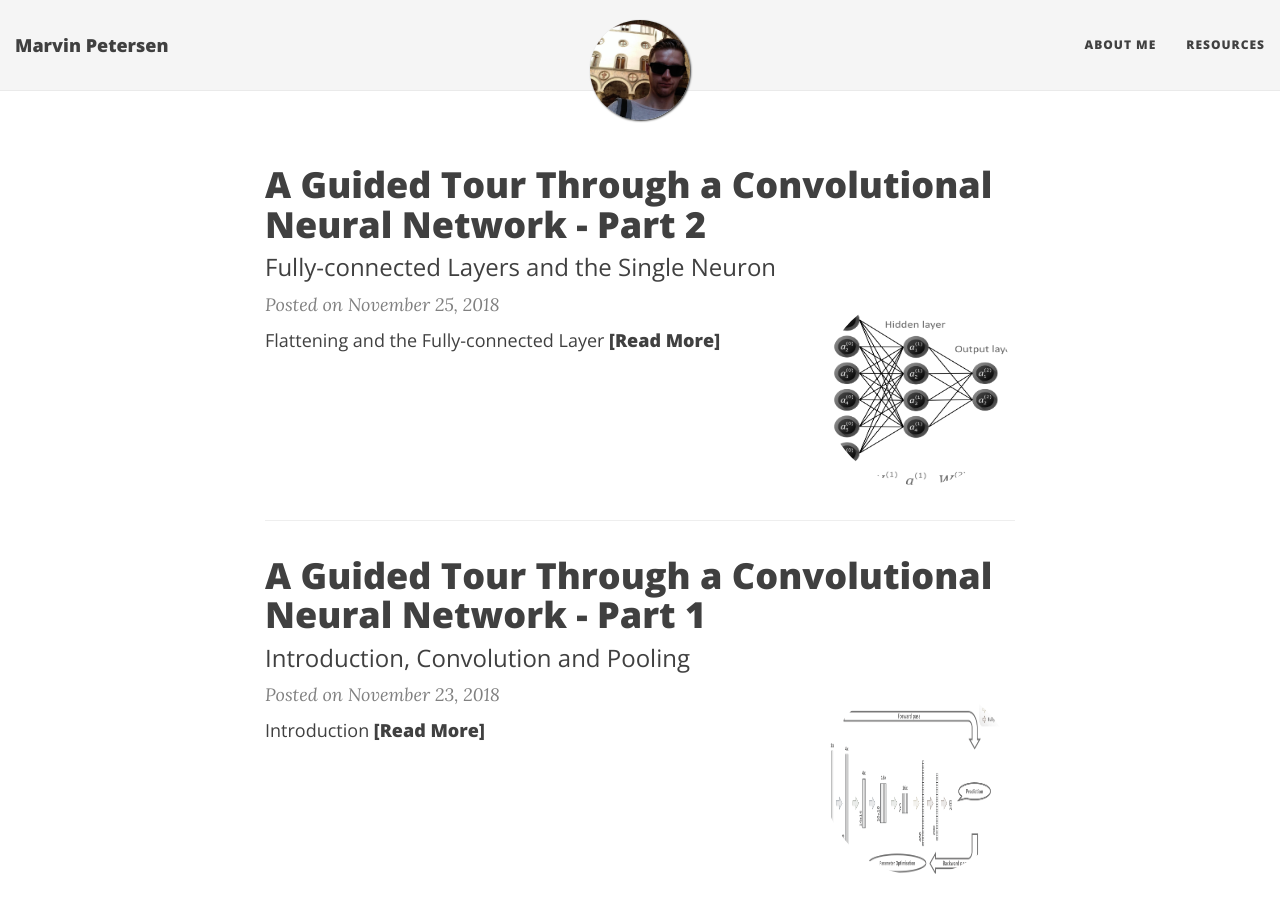
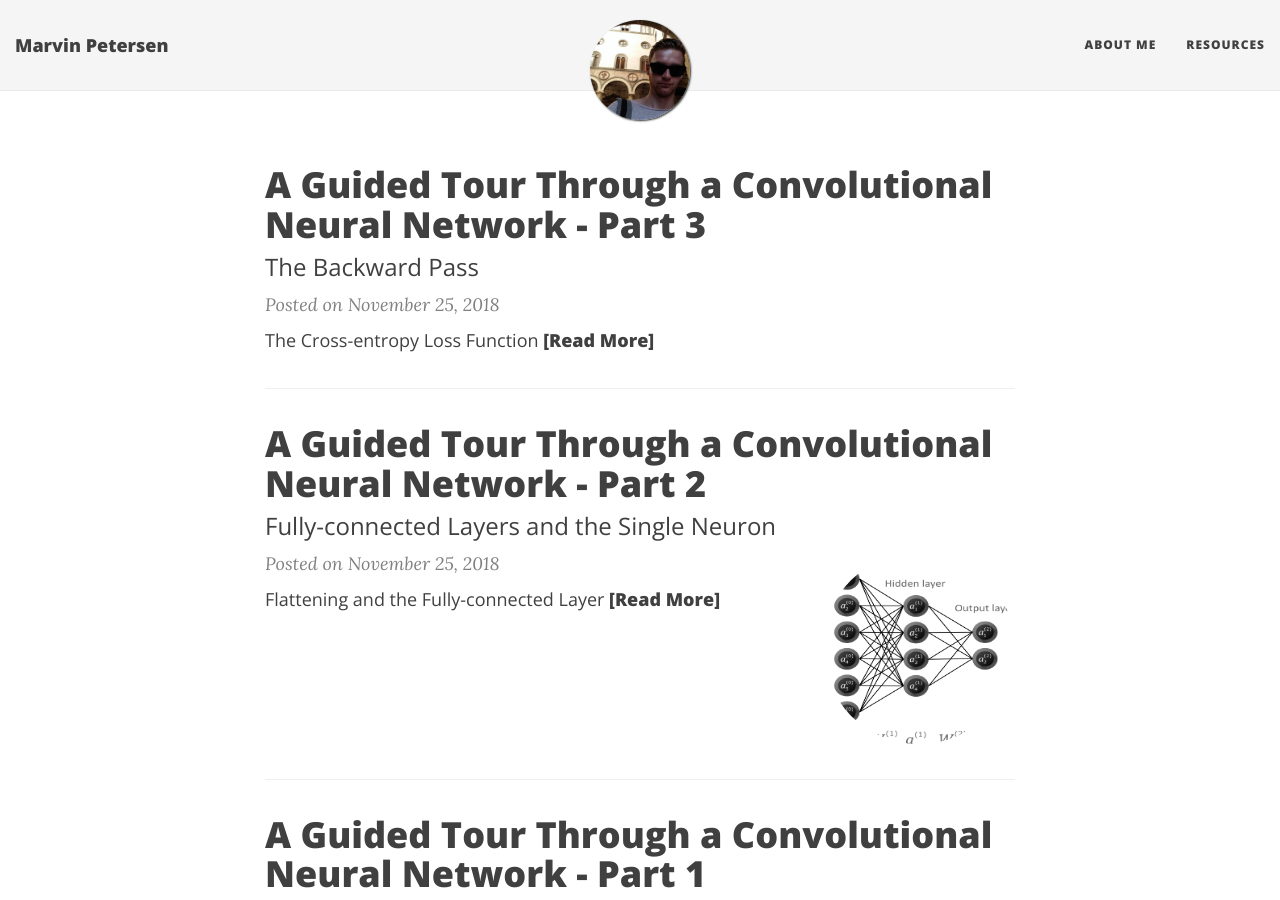
Before and after one commit to m-petersen/vinpetersen.github.io, a Jekyll site: the page built from index.html, in a window 1280 px wide and 900 px high. Built offline with Jekyll 4.4.1, drawn with Linux system fonts in a browser that asks for light colours; nearby versions of some CDN libraries; the list of posts is cut into pages by our own code; some of the changed lines change nothing that is shown.

Commit message:
Update 2018-11-25-a-guided-tour-through-a-convolutional-neural-network-part-3.md

```diff
--- a/_posts/2018-11-25-a-guided-tour-through-a-convolutional-neural-network-part-3.md
+++ b/_posts/2018-11-25-a-guided-tour-through-a-convolutional-neural-network-part-3.md
@@ -1,29 +1,47 @@
 ---
 layout: post
-published: false
+published: true
 title: A Guided Tour Through a Convolutional Neural Network - Part 3
 mathjax: true
 math: true
+subtitle: The Backward Pass
 ---
-## A New Post
+### The Cross-entropy Loss Function
 
-Some inline Latex: $$a^2 + b^2 = c^2$$
+The loss function quantifies the goodness of prediction by comparing predicted and true label. For a classification problem with a single true class, the cross-entropy loss function is a typical choice.
 
-$$
-\begin{align*}
-  & \phi(x,y) = \phi \left(\sum_{i=1}^n x_ie_i, \sum_{j=1}^n y_je_j \right)
-  = \sum_{i=1}^n \sum_{j=1}^n x_i y_j \phi(e_i, e_j) = \\
-  & (x_1, \ldots, x_n) \left( \begin{array}{ccc}
-      \phi(e_1, e_1) & \cdots & \phi(e_1, e_n) \\
-      \vdots & \ddots & \vdots \\
-      \phi(e_n, e_1) & \cdots & \phi(e_n, e_n)
-    \end{array} \right)
-  \left( \begin{array}{c}
-      y_1 \\
-      \vdots \\
-      y_n
-    \end{array} \right)
-\end{align*}
-$$
+$$C_{n}(a^true,a^pred)=-\_sum{class} a_{class}^{true}log(a_{class}^{pred})$$
 
-Enter text in [Markdown](http://daringfireball.net/projects/markdown/). Use the toolbar above, or click the **?** button for formatting help.
+Let the vector $\boldsymbol{a^{(2)}}$ which encompasses the prediction scores of the model be  $$\boldsymbol{a^{pred}}$$.  $$\boldsymbol{a^{true}$$ contains the true labels for every prediction, i.e. 1 for the true class, 0 otherwise. For every class, the true label is multiplied by the logarithm of the prediction. In fact, only the prediction score for the true class contributes to the overall loss result, since every other one is multiplied by zero. The product is negativised, resulting in a score that indicates a good agreement of predicted and true label through a low value. By this, an aim for the learning process is identified: lowering the loss function result. Since this whole procedure requires the predictions to be between 0 and 1, they are normalised beforehand.
+
+
+### Backpropagation and Gradient Descent
+
+<img src="https://github.com/vinpetersen/vinpetersen.github.io/tree/master/img/deriv.png" width="200" height="200" />
+
+![deriv.png]({{site.baseurl}}/img/deriv.png)
+*Figure 6. Derivatives*
+
+Like every other mathematical function, the cross-entropy loss function can be visualised in coordinate space (Figure 6). The cross-entropy result 𝐶 is shown on the ordinate. It is a nonlinear function and as discussed in the last chapter its course depends on the model’s prediction value for the true class – C(a^pred).
+
+Obviously, a minimum is available, defining the value of 𝐶 to reach via learning the model parameters. Backpropagation and gradient descent are the processes that achieve this descent resulting in an optimisation of the prediction results. How is explained using the fully-connected layer as an example in an iconic and simplified manner.
+
+Before discussing both, some preliminaries considering the mathematical background are necessary. A derivative of the cross-entropy function 𝐶 with respect to a^pred is denoted by dC/(da^pred ) or alternatively C'(a^pred) and describes to what degree 𝐶 changes if a^pred is changed. Simply spoken, it is a function itself indicating the gradient of the function at any point a^pred. It also displays how to change  a^pred to minimise C – a fact that is exploited by backpropagation and gradient descent. Although easily achievable by a simply deriving 𝐶, knowing dC/(da^pred ) is not helpful for solving the optimisation problem of the network, since a^pred is not changeable. Contrary to this, weights and biases of the network are. Hence, knowing for example ∂C/(〖∂w〗_1,2^((2)) )  respectively knowing how to change w_1,2^((2)) to minimise 𝐶 would be very helpful.
+
+![backprop.png]({{site.baseurl}}/img/backprop.png)
+*Figure 7. Backpropagation*
+
+It is achieved by application of the chain rule, which is beyond the scope of this work and not necessary for further understanding. Since the calculation of this specific derivative contains backward steps through the network parts connecting w_1,2^((2)) and 𝐶, it is called backpropagation (Figure 7). Having ∂C/(〖∂w〗_1,2^((2)) ) allows to draw the graph C(w_1,2^((2))). The reverse conclusion is, at every point of the graph a gradient is defined indicating the direction to move w_1,2^((2))  to minimise 𝐶.
+
+![grad_desc.png]({{site.baseurl}}/img/grad_desc.png)
+*Figure 8. Gradient Descent*
+
+Now, the optimisation is achieved via application of the gradient descent formula displayed in Figure 8: at first the gradient at the point w_1,2^((2)) calculated by inputting it in ∂C/(〖∂w〗_1,2^((2)) )  is multiplied with a learning rate variable. The product is subtracted from the initial value of w_1,2^((2)), resulting in an updated value for w_1,2^((2)) in the direction that minimises 𝐶. This step is carried out until the algorithm reaches the function’s minimum and this point is called convergence. This practice is of course carried out for every learnable parameter in the network.
+
+Finally, the network parameters are optimised, which finalises the backward pass. This concatenation of steps is carried out for every parameter of the network. The optimisation process in convolutional layers differs slightly, but it will not be covered by this work since the core ideas are similar.
+
+Thereupon another cycle of forward and backward pass will be initialised, leading to a better prediction and further optimisation of weights. Typically, a lot more cycles are initialised to maximise the prediction quality.
+
+Finally, it should be mentioned, that operating on non-training data is nothing more than exclusively performing the forward pass, i.e. no learning during the backward pass.
+
+This concludes the series.
```
